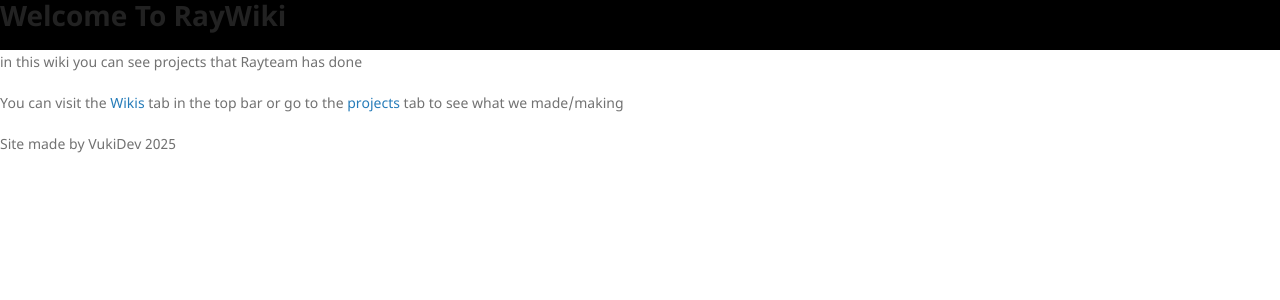
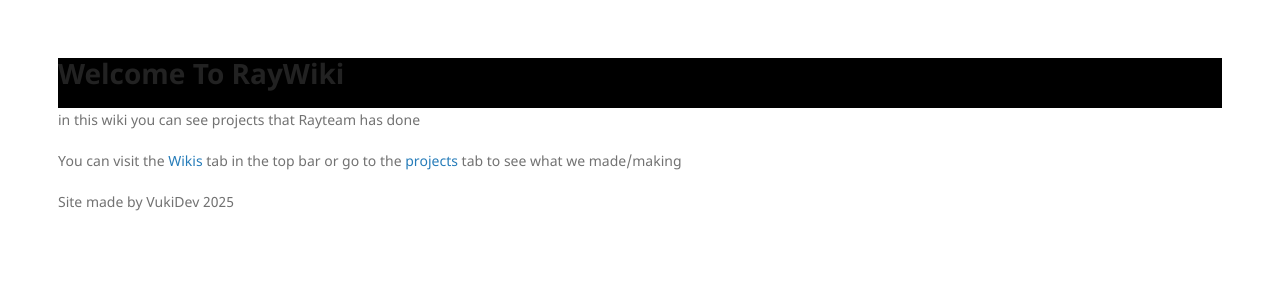
Before and after one commit to RayWiki/RayWiki.github.io, a Jekyll site: the page built from index.md, in a window 1280 px wide. Shown: the top 300 px of the page. Built offline with Jekyll 4.4.1, drawn with Linux system fonts in a browser that asks for light colours.

Commit message:
Update default.html

```diff
--- a/_layouts/default.html
+++ b/_layouts/default.html
@@ -12,8 +12,8 @@
     <![endif]-->
     {% include head-custom.html %}
   </head>
-  <body style="margin:0;padding:0;">
-    <div class="topbar" style="width: 100%;background-color: black;height: 50px;">
+  <body>
+    <div class="topbar" style="margin:0;padding:0; width: 100%;background-color: black;height: 50px;">
     <div style="width:auto;">
         <main>
             {{ content }}
```
